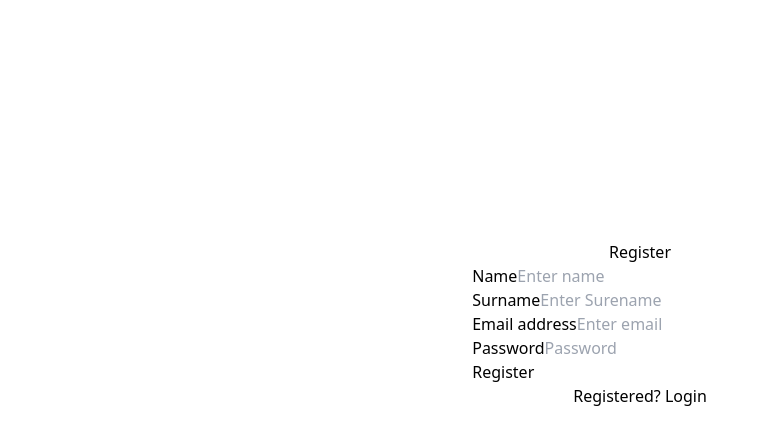
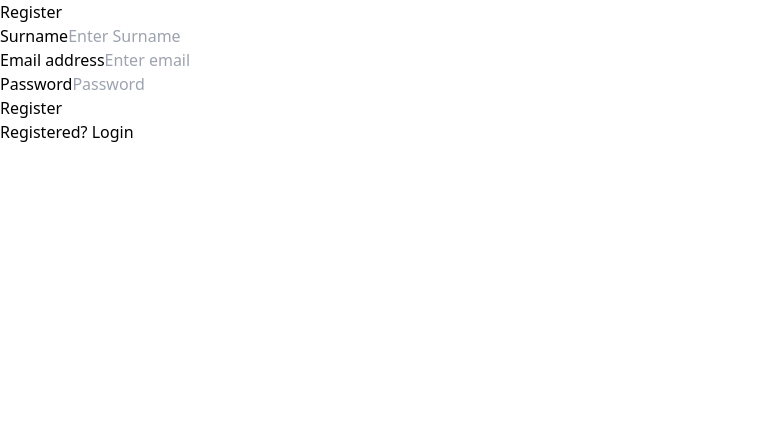
Before and after one commit to lukablagic/mailing-app-react-frontend, a React (Vite) app: page /register in a window 1280 px wide. Shown: the top 444 px of the page, without its empty margins (0-768 px from the left). Built offline with nearby package versions, Linux system fonts and the light colour scheme.

Commit message:
Refactor register design

```diff
--- a/src/App.tsx
+++ b/src/App.tsx
@@ -2,7 +2,7 @@ import * as React from "react";
 import { useContext, useEffect, useState } from "react";
 import { BrowserRouter, Route, Routes, Navigate } from "react-router-dom";
 import {Login} from "./pages/Login";
-import Register from "./pages/Register";
+import {Register} from "./pages/Register";
 import Home from "./pages/home/Home";
 import { AuthContext } from "./utility/contexts/AuthContext";
 
--- a/src/pages/Login.tsx
+++ b/src/pages/Login.tsx
@@ -45,6 +45,8 @@ export const Login = ({ }) => {
   return (
     <div className="flex items-center justify-center min-h-screen">
       <div className="container w-64 ">
+      <h2 className="text-2xl font-bold mb-4">Login</h2>
+
         <form onSubmit={handleLogin}>
           <div className="mb-4">
             <label className="block text-gray-700 text-sm font-bold mb-2" htmlFor="email">
@@ -77,6 +79,10 @@ export const Login = ({ }) => {
             Login
           </button>
         </form>
+
+        <p className="mt-4 text-black">
+                Create account  <Link className="text-blue-500 hover:text-blue-800" to="/register">Register</Link>
+            </p>
       </div>
     </div>
   );
--- a/src/pages/Register.tsx
+++ b/src/pages/Register.tsx
@@ -1,11 +1,11 @@
 import React, { useContext, useState } from "react";
 import { Container, Form, Button } from "react-bootstrap";
-import {Routes, Route, useNavigate, Link} from "react-router-dom";
+import { Routes, Route, useNavigate, Link } from "react-router-dom";
 import { registerUser } from "../api/Auth";
 import { ToastContext } from "../utility/contexts/ToastContext";
 import { AuthContext } from "../utility/contexts/AuthContext";
 
-const Register = () => {
+export const Register = () => {
     const [surname, setSurname] = useState('');
     const [email, setEmail] = useState('');
     const [password, setPassword] = useState('');
@@ -14,19 +14,24 @@ const Register = () => {
     const { showToast } = useContext(ToastContext);
     const navigate = useNavigate();
 
-    const handleSubmit = async (event: React.FormEvent<HTMLFormElement>) => {
+    const handleRegister = async (event: React.FormEvent<HTMLFormElement>) => {
         event.preventDefault();
         if (!name || !surname || !email || !password) {
-            showToast("warning",'Please fill in all fields');
+            showToast("warning", 'Please fill in all fields');
             return;
         }
         try {
             const data = await registerUser({ name, surname, email, password });
-            showToast("success",'Registration successful!');
-            navigateToLogin();
+            if (data) {
+                setAuth(true);
+                showToast("success", 'Registration successful!');
+                navigate('/login');
+            } else {
+                showToast("danger", 'Registration failed!');
+            }
         } catch (error) {
             console.error(error);
-            showToast("danger",'Registration failed!');
+            showToast("danger", 'Registration failed!');
         }
     };
 
@@ -36,57 +41,61 @@ const Register = () => {
     };
 
     return (
-        <Container className="login-wrapper">
-            <h2>Register</h2>
-            <Form onSubmit={handleSubmit}>
-                <Form.Group controlId="formBasicName">
-                    <Form.Label>Name</Form.Label>
-                    <Form.Control
-                        type="name"
-                        placeholder="Enter name"
-                        value={name}
-                        onChange={(e) => setName(e.target.value)}
-                    />
-                </Form.Group>
-                <Form.Group controlId="formBasicSurname">
-                    <Form.Label>Surname</Form.Label>
-                    <Form.Control
+        <div className="flex items-center justify-center min-h-screen">
+            <div className="container w-64 ">
+                <h2 className="text-2xl font-bold mb-4">Register</h2>
+                <form onSubmit={handleRegister}>
+                    <div className="mb-4">
+                        <label className="block text-gray-700 text-sm font-bold mb-2" htmlFor="surname">
+                            Surname
+                        </label>
+                        <input
+                            className="shadow appearance-none border rounded w-full py-2 px-3 text-gray-700 leading-tight focus:outline-none focus:shadow-outline"
+                            id="surname"
                             type="surname"
-                        placeholder="Enter Surename"
+                            placeholder="Enter Surname"
                             value={surname}
                             onChange={(e) => setSurname(e.target.value)}
                         />
-                </Form.Group>
+                    </div>
 
-                <Form.Group controlId="formBasicEmail">
-                    <Form.Label>Email address</Form.Label>
-                    <Form.Control
+                    <div className="mb-4">
+                        <label className="block text-gray-700 text-sm font-bold mb-2" htmlFor="email">
+                            Email address
+                        </label>
+                        <input
+                            className="shadow appearance-none border rounded w-full py-2 px-3 text-gray-700 leading-tight focus:outline-none focus:shadow-outline"
+                            id="email"
                             type="email"
                             placeholder="Enter email"
                             value={email}
                             onChange={(e) => setEmail(e.target.value)}
                         />
-                </Form.Group>
+                    </div>
 
-                <Form.Group controlId="formBasicPassword">
-                    <Form.Label>Password</Form.Label>
-                    <Form.Control
+                    <div className="mb-6">
+                        <label className="block text-gray-700 text-sm font-bold mb-2" htmlFor="password">
+                            Password
+                        </label>
+                        <input
+                            className="shadow appearance-none border rounded w-full py-2 px-3 text-gray-700 leading-tight focus:outline-none focus:shadow-outline"
+                            id="password"
                             type="password"
                             placeholder="Password"
                             value={password}
                             onChange={(e) => setPassword(e.target.value)}
                         />
-                </Form.Group>
+                    </div>
 
-                <Button variant="primary" type="submit">
+                    <button className="bg-blue-500 hover:bg-blue-700 text-white font-bold py-2 px-4 rounded focus:outline-none focus:shadow-outline" type="submit">
                         Register
-                </Button>
-            </Form>
-            <p>
-                Registered? <Link to="/login">Login</Link>
+                    </button>
+                </form>
+
+                <p className="mt-4 text-black">
+                    Registered? <Link className="text-blue-500 hover:text-blue-800" to="/login">Login</Link>
                 </p>
-        </Container>
+            </div>
+        </div>
     );
 };
-
-export default Register;
--- /dev/null
+++ b/src/pages/login/styles.css
@@ -0,0 +1,23 @@
+.container {
+    @apply flex items-center justify-center min-h-screen;
+  }
+
+  .form-container {
+    @apply w-64;
+  }
+
+  .label {
+    @apply block text-gray-700 text-sm font-bold mb-2;
+  }
+
+  .input {
+    @apply shadow appearance-none border rounded w-full py-2 px-3 text-gray-700 leading-tight focus:outline-none focus:shadow-outline;
+  }
+
+  .mb-4 {
+    @apply mb-4;
+  }
+
+  .mb-6 {
+    @apply mb-6;
+  }
```
Lines whose indentation alone changed are shown as unchanged.
